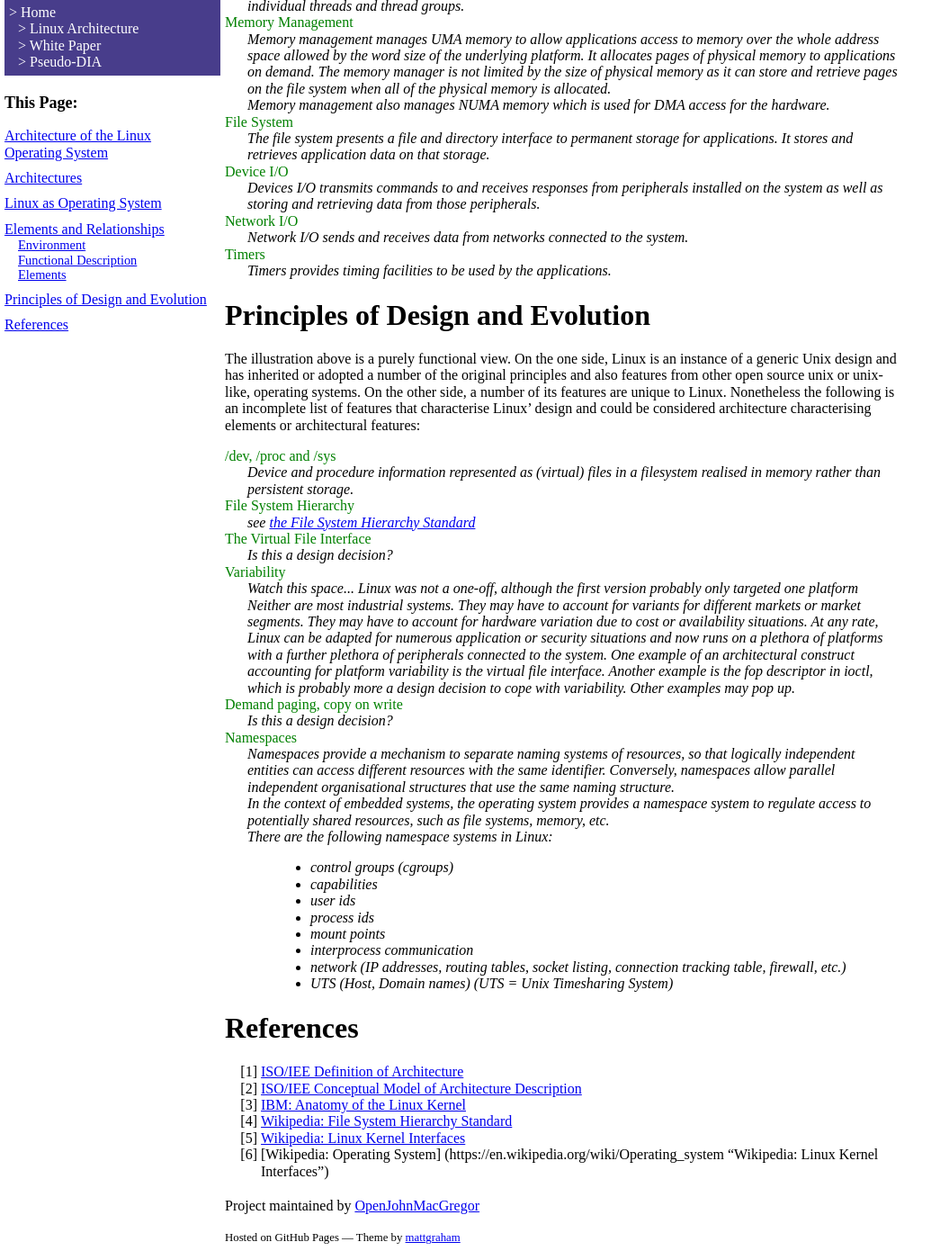
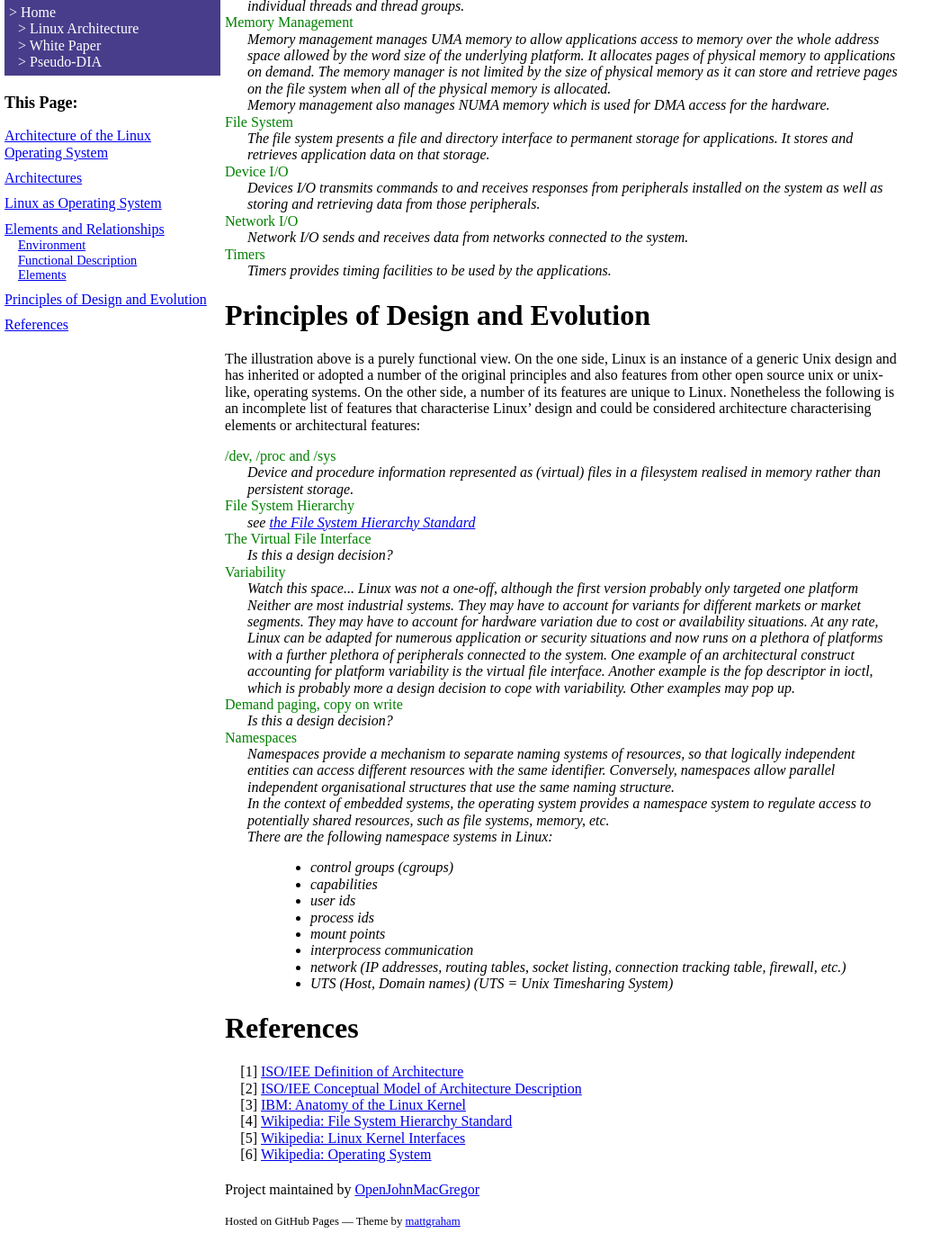
Before and after one commit to OpenJohnMacGregor/ElisaPages, a Jekyll site: the page built from docs/LinuxArchitecture.md, in a window 1280 px wide and 1400 px high, scrolled down 2580 px. Shown: the whole window at 90% size, without its empty margins (0-1055 px from the left). Built offline with Jekyll 4.4.1, drawn with Linux system fonts in a browser that asks for light colours.

```diff
--- a/docs/LinuxArchitecture.md
+++ b/docs/LinuxArchitecture.md
@@ -256,7 +256,7 @@ and could be considered architecture characterising elements or architectural fe
 1. [IBM: Anatomy of the Linux Kernel](https://developer.ibm.com/technologies/linux/articles/l-linux-kernel/"IBM: Anatomy of the Linux Kernel")
 1. [Wikipedia: File System Hierarchy Standard](https://en.wikipedia.org/wiki/Filesystem_Hierarchy_Standard "Wikipedia: File System Hierarchy Standard")
 1. [Wikipedia: Linux Kernel Interfaces](https://en.wikipedia.org/wiki/Linux_kernel_interfaces "Wikipedia: Linux Kernel Interfaces")
-1. [Wikipedia: Operating System] (https://en.wikipedia.org/wiki/Operating_system "Wikipedia: Linux Kernel Interfaces")
+1. [Wikipedia: Operating System](https://en.wikipedia.org/wiki/Operating_system "Wikipedia: Linux Kernel Interfaces")
 {: .citation .bracketsAround .decimal}
 
 [iee arch]: http://www.iso-architecture.org/ieee-1471/defining-architecture.html "ISO/IEE Definition of Architecture"
--- a/docs/assets/css/style.css
+++ b/docs/assets/css/style.css
@@ -52,7 +52,11 @@ footer	{
 		margin-right: auto;
 		width: 90%;
 }
+.hrefLevel1 {
+		margin top: 10px;
+}
 .hrefLevel2 {
+		margin top: 5px;
 		margin-left: 10px;
 }
 .home	{
@@ -81,6 +85,9 @@ ol.citation > li {
 ol.citation.bracketsAround > li::marker {
 		content: "[" counter(list) "]\a0";
 }
+ol.citation.bracketsAround.lowerRoman > li::marker {
+		content: "[" counter(list, lower-roman) "]\a0";
+}
 .comment {
 		right: 0px;
 		margin: 5px 0px 5px 10px;
```
